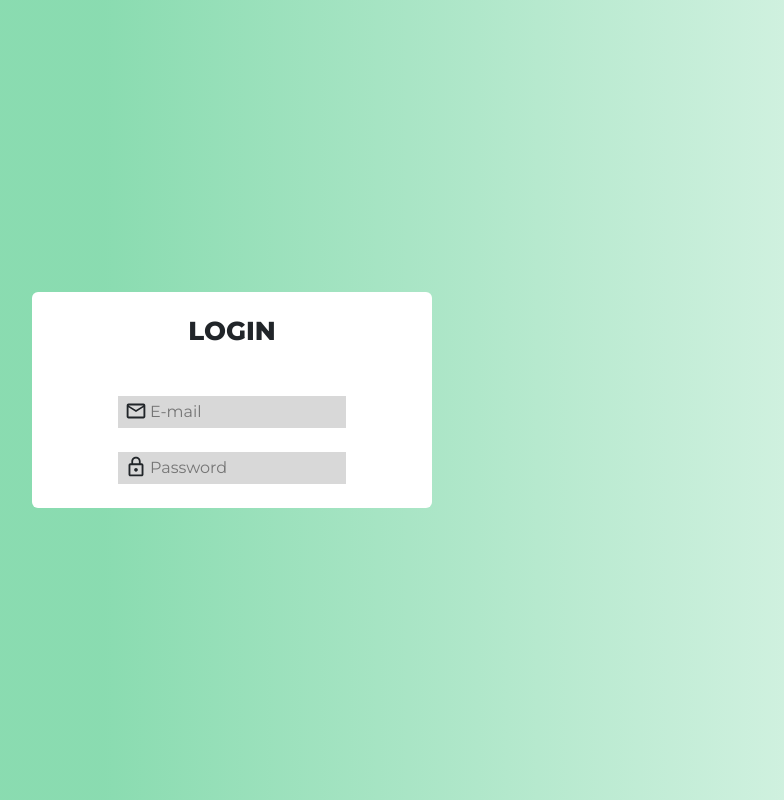
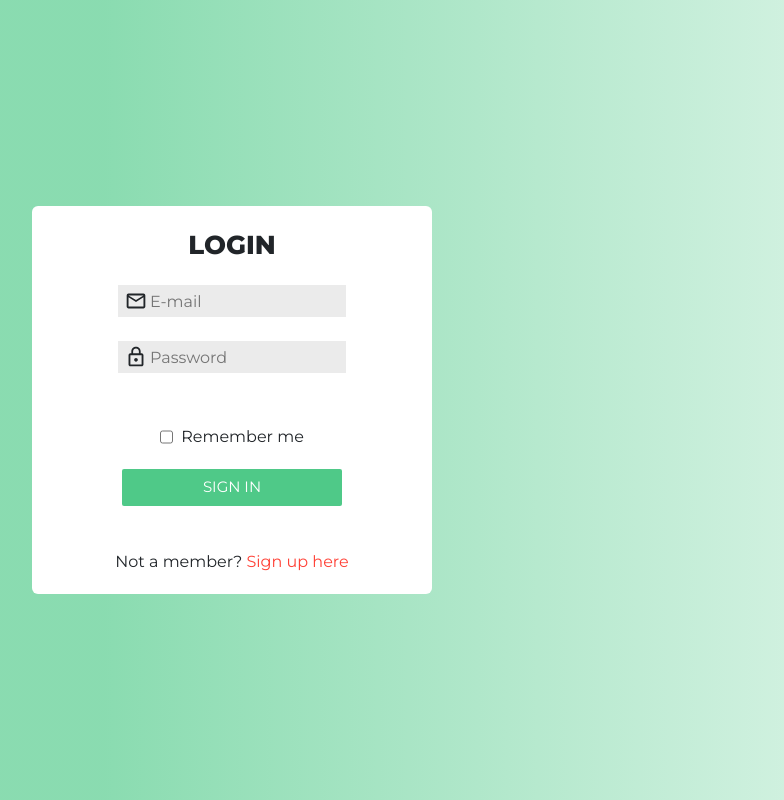
Before and after one commit to codenation-dev/squad-2-ad-java-banco-inter-1, a React (Create React App) app in the folder central-erros-frontend/: page / in a window 1280 px wide. Shown: the whole page, without its empty margins (408-1192 px from the left). Built offline with nearby package versions, Linux system fonts and the light colour scheme.

Commit message:
Terminei a tela inicial de login

```diff
--- /dev/null
+++ b/central-erros-frontend/src/assets/sass/components/_buttons.scss
@@ -0,0 +1,92 @@
+.btn {
+	border: 1px solid;
+	border-radius: 2px;
+	color: #fff;
+  font-size: 13px;
+  max-width: 220px;
+	text-transform: uppercase;
+	transition: 0.4s;
+  padding: 7px 16px;
+  width: 100%;
+
+	@media screen and (min-width: 768px) {
+		font-size: 15px;
+	}
+	&__outline {
+		background-color: transparent;
+		outline: none;
+
+		&--white {
+			border-color: #fff;
+			color: #fff;
+		}
+		&--white:hover {
+			background-color: #fff;
+		}
+
+		&--black {
+			border-color:#000;
+			color: #000;
+		}
+		&--black:hover {
+			background-color: #000;
+			color: #fff;
+		}
+
+		&--red {
+			border-color:#ff0000;
+			color: #ff0000;
+		}
+		&--red:hover {
+			background-color: #ff0000;
+			color: #fff;
+		}
+	}
+	&__filled {
+		border: none;
+
+		&--white {
+			background-color: #fff;
+			color: #000;
+		}
+		&--white:hover {
+			background-color: #000;
+			color: #fff;
+		}
+
+		&--black {
+			background-color: #000;
+			color: #fff;
+		}
+		&--black:hover {
+			background-color: #fff;
+			color: #000;
+		}
+		&--red {
+			background-color:#ff0000;
+			color: #fff;
+		}
+		&--red:hover {
+			background-color: #fff;
+			color: #ff0000;
+    }
+
+    &--green {
+			background-color:rgba(60, 196, 124, 0.9);
+			color: #fff;
+		}
+		&--green:hover {
+      color: #fff;
+			background-color: rgba(60, 196, 124, 0.75);
+		}
+	}
+}
+
+.btn:hover {
+	cursor: pointer;
+}
+
+.btn:focus {
+	outline: 0 !important;
+	box-shadow: none;
+}
--- a/central-erros-frontend/src/assets/sass/global.scss
+++ b/central-erros-frontend/src/assets/sass/global.scss
@@ -4,3 +4,4 @@
 @import 'imports/bootstrap';
 @import 'abstracts/variables';
 @import 'base/reset';
+@import 'components/buttons';
--- a/central-erros-frontend/src/components/Login/Login.js
+++ b/central-erros-frontend/src/components/Login/Login.js
@@ -8,13 +8,15 @@ import { MdLockOutline } from 'react-icons/md'
 function Login() {
   const [inputValue, setInputValue] = useState({
     email: '',
-    password: ''
+    password: '',
+    checkbox: false
   })
 
   function handleChange (evt) {
+    const value = evt.target.type === 'checkbox' ? evt.target.checked : evt.target.value
     setInputValue({
       ...inputValue,
-      [evt.target.name]: evt.target.value
+      [evt.target.name]: value
     })
   }
 
@@ -22,11 +24,15 @@ function Login() {
     evt && evt.preventDefault()
   }
 
+  function openModal () {
+    console.log('well, this opens the modal')
+  }
+
   return (
     <div className='container d-flex justify-content-center'>
       <div className='login text-center'>
-        <h1 className='login--title mb-5'>Login</h1>
-        <form className='login--form' onSubmit={handleSubmit}>
+        <h1 className='login--title mb-4'>Login</h1>
+        <form id='login-form' className='login--form' onSubmit={handleSubmit}>
           <div className='row justify-content-center'>
             <div className='position-relative'>
               <div className='col-12 d-flex text-center mb-4'>
@@ -60,6 +66,23 @@ function Login() {
                 <MdLockOutline />
               </div>
             </div>
+            <div className='col-12 d-flex align-items-center justify-content-center text-center mt-5'>
+                <input
+                  type='checkbox'
+                  class='login--form__input'
+                  name='checkbox'
+                  id='checkbox'
+                  value={inputValue.checkbox}
+                  onChange={handleChange}
+                />
+                <label htmlFor='checkbox' className='pl-2'>Remember me</label>
+            </div>
+            <div className='col-12 mt-3'>
+              <button className='btn btn__filled btn__filled--green' type='submit' form='login-form'>Sign in</button>
+            </div>
+            <div className='col-12 mt-5'>
+              <p>Not a member? <span className='open-modal' onClick={openModal}>Sign up here</span></p>
+            </div>
           </div>
         </form>
       </div>
--- a/central-erros-frontend/src/components/Login/login.scss
+++ b/central-erros-frontend/src/components/Login/login.scss
@@ -11,7 +11,7 @@
   }
   &--form {
     &__input {
-      background: #8080804f;
+      background: #80808029;
       border: none;
       height: 32px;
       padding-left: 32px;
@@ -27,3 +27,8 @@
     }
   }
 }
+
+.open-modal {
+  color: $red;
+  cursor: pointer;
+}
```
Also changed, not shown: 1 other file (tests, documents, lock files or other folders).
